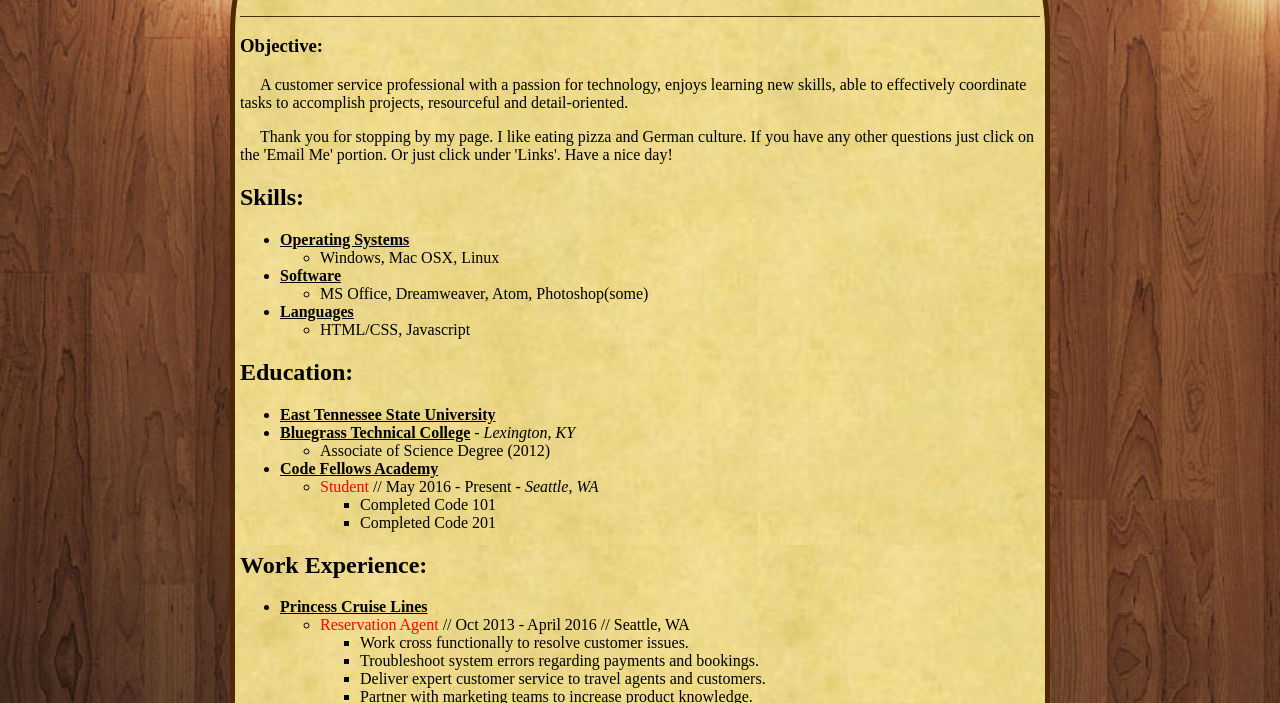
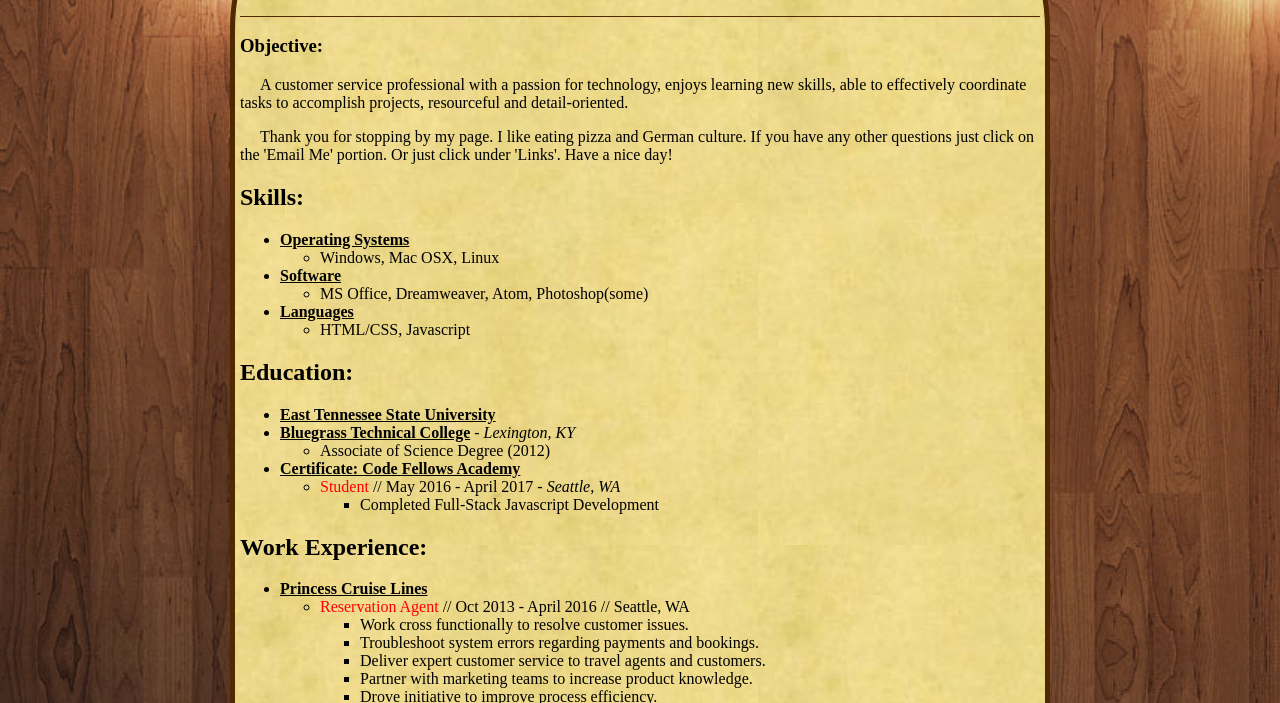
Before and after one commit to silvershotm1/About-me, a plain HTML site: page index.html in a window 1280 px wide. Shown: the part 94-797 px from the top of the page. Drawn offline with Linux system fonts and the light colour scheme.

Commit message:
CF cert update

```diff
--- a/index.html
+++ b/index.html
@@ -48,12 +48,11 @@
               <ul>
                 <li>Associate of Science Degree (2012)</li>
               </ul>
-            <li>Code Fellows Academy</li>
+            <li>Certificate: Code Fellows Academy</li>
               <ul>
-                <li><span class="occ">Student</span> // May 2016 - Present<span class="loc">  - Seattle, WA</li>
+                <li><span class="occ">Student</span> // May 2016 - April 2017<span class="loc">  - Seattle, WA</li>
                   <ul>
-                    <li>Completed Code 101</li>
-                    <li>Completed Code 201</li>
+                    <li>Completed Full-Stack Javascript Development</li>
                   </ul>
               </ul>
           </ul>
```
